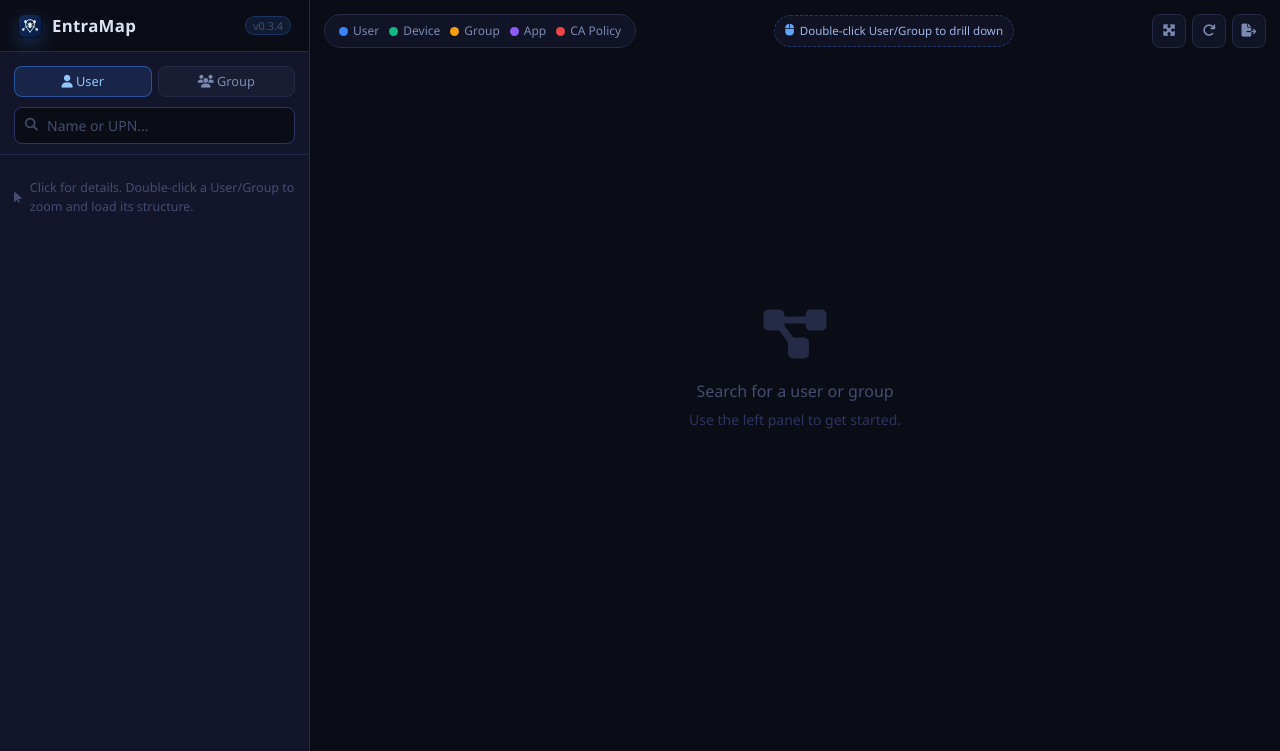
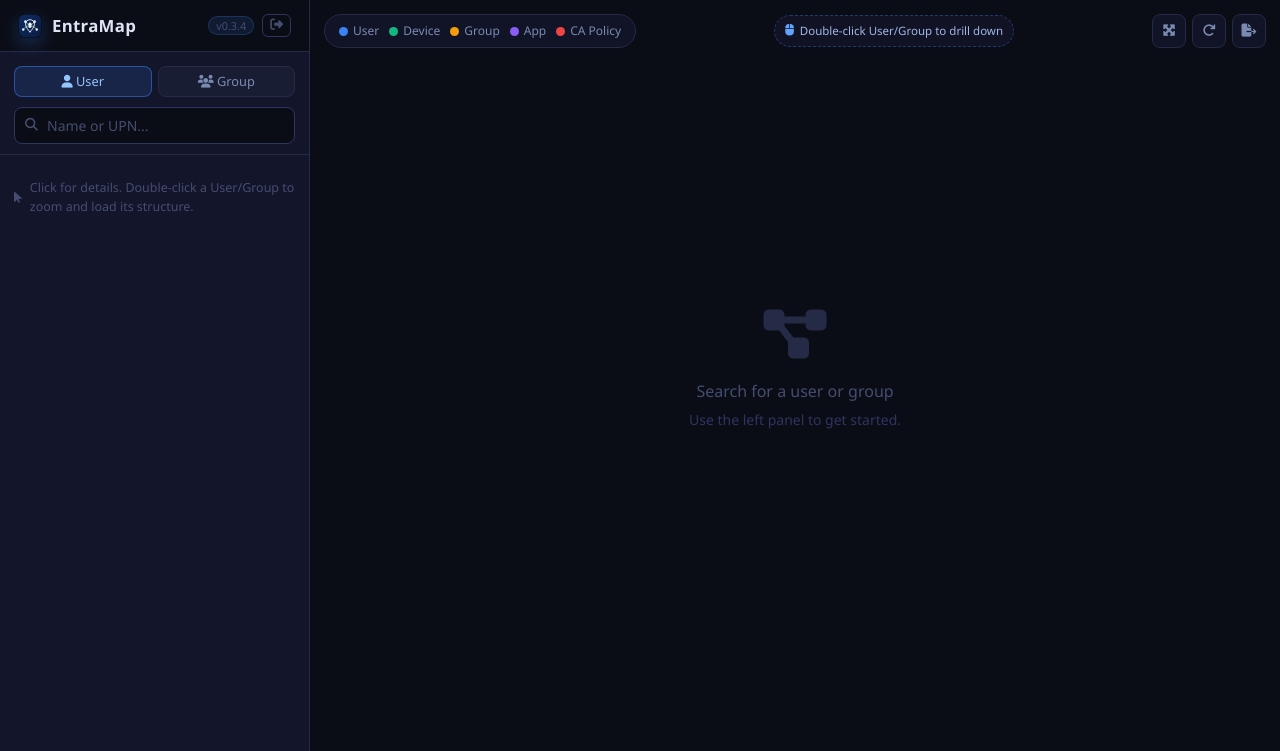
Before and after one commit to enginsoysal/EntraMap, a Flask app: page / in a window 1280 px wide. Shown: the top 751 px of the page. Run offline with Flask 3, Linux system fonts and the light colour scheme; the visitor is signed in with stand-in values (Sample User, id 1); some libraries are stand-ins or nearby versions.

Commit message:
Add separate sign-out button in header

```diff
--- a/static/css/style.css
+++ b/static/css/style.css
@@ -247,6 +247,24 @@ body {
     color: #93c5fd;
     border-color: rgba(59,130,246,.55);
     background: rgba(59,130,246,.12);
+}
+
+#signout-btn {
+    display: inline-flex;
+    align-items: center;
+    color: var(--text-muted);
+    background: none;
+    border: 1px solid var(--border-light);
+    font-size: 0.8rem;
+    padding: 4px 7px;
+    border-radius: 6px;
+    text-decoration: none;
+    transition: border-color 0.15s, color 0.15s, background 0.15s;
+}
+#signout-btn:hover {
+    color: #f87171;
+    border-color: rgba(239,68,68,.55);
+    background: rgba(239,68,68,.12);
 }
 
 /* ---- Search section -------------------------------------- */
--- a/templates/index.html
+++ b/templates/index.html
@@ -20,7 +20,11 @@
             <div id="user-menu" class="ms-auto d-flex align-items-center gap-2">
                 <span id="user-name" title="{{ user.upn if user else '' }}">{{ user.name if user else 'Guest' }}</span>
                 <span id="app-version">v{{ version }}</span>
-                {% if not signed_in %}
+                {% if signed_in %}
+                <a href="/auth/signout" id="signout-btn" class="header-icon-btn" title="Sign out">
+                    <i class="fas fa-right-from-bracket"></i>
+                </a>
+                {% else %}
                 <button id="open-auth-modal" class="auth-open-btn" type="button" title="Sign in">
                     <i class="fas fa-right-to-bracket"></i>
                 </button>
```
